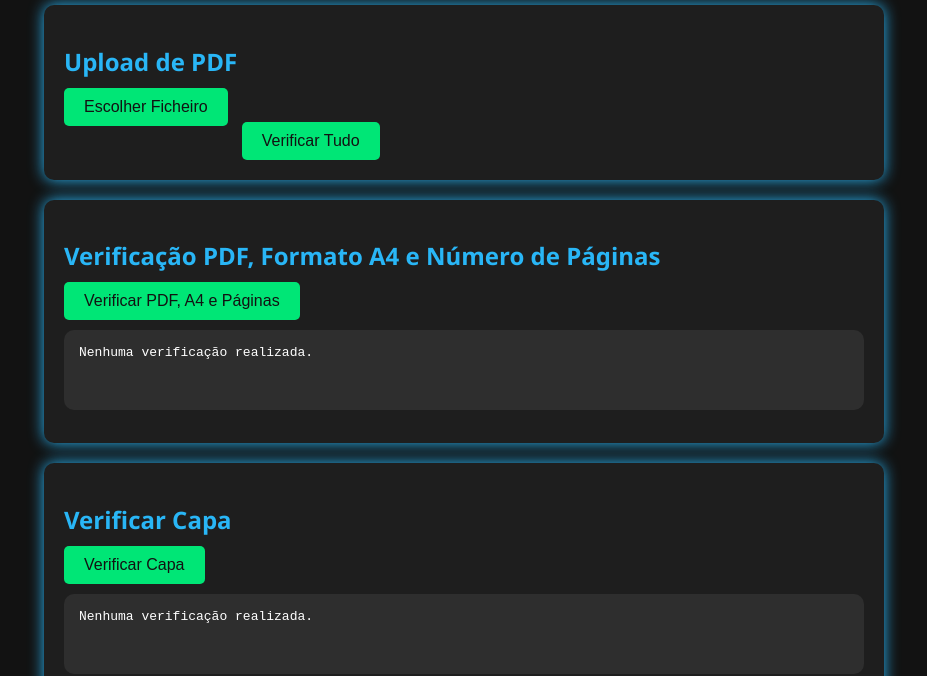
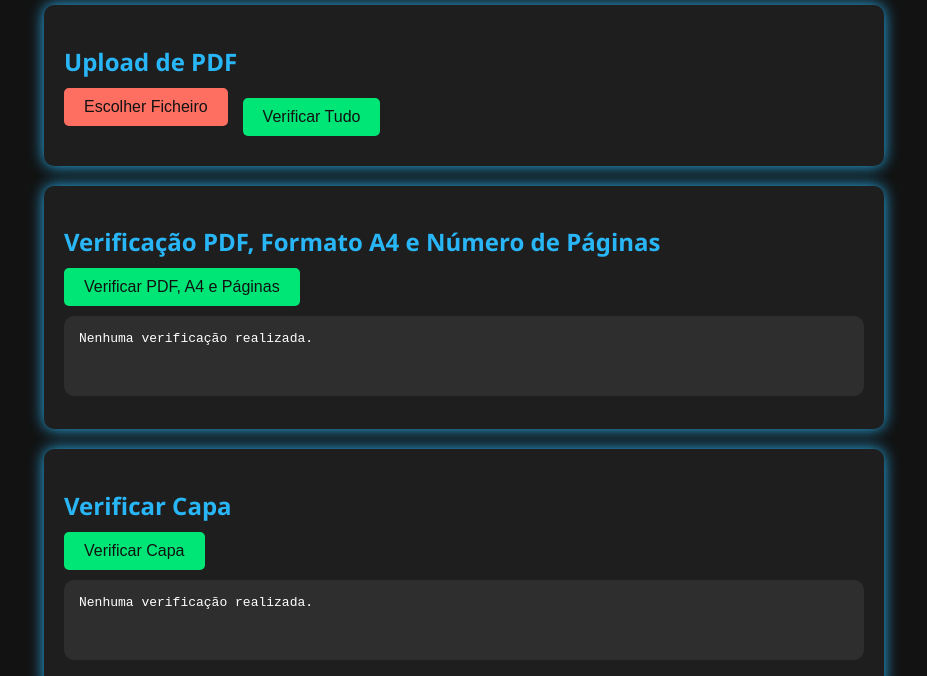
Before and after one commit to DanielMelloFarias/EmpreendaSENAC2024, a plain HTML site: page static/index.html in a window 1280 px wide. Shown: the part 124-800 px from the top of the page, without its empty margins (176-1103 px from the left). Drawn offline with Linux system fonts and the light colour scheme.

Commit message:
ajsutei umas coisas do index.. botao de input

```diff
--- a/static/index.html
+++ b/static/index.html
@@ -41,9 +41,10 @@
             overflow: hidden;
             display: inline-block;
             margin-bottom: 20px;
+            margin-right: 15px;
         }
         .file-input-wrapper button {
-            background-color: #00e676;
+            background-color: #ff6f61;
             color: #121212;
             border: none;
             padding: 10px 20px;
@@ -54,7 +55,7 @@
             display: inline-block;
         }
         .file-input-wrapper button:hover {
-            background-color: #29b6f6;
+            background-color: #ff8a65;
         }
         .file-input-wrapper input[type="file"] {
             font-size: 100px;
@@ -64,6 +65,11 @@
             opacity: 0;
             cursor: pointer;
         }
+        .button-wrapper {
+            display: flex;
+            align-items: center;
+            justify-content: flex-start;
+        }
         button {
             background-color: #00e676;
             color: #121212;
@@ -72,7 +78,6 @@
             font-size: 1em;
             cursor: pointer;
             border-radius: 5px;
-            margin-right: 10px;
             transition: background-color 0.3s;
         }
         button:hover {
@@ -103,11 +108,13 @@
 
     <div class="container">
         <h2>Upload de PDF</h2>
-        <div class="file-input-wrapper">
-            <button>Escolher Ficheiro</button>
-            <input type="file" id="fileInput" accept=".pdf">
+        <div class="button-wrapper">
+            <div class="file-input-wrapper">
+                <button>Escolher Ficheiro</button>
+                <input type="file" id="fileInput" accept=".pdf">
+            </div>
+            <button id="verificarTudoBtn">Verificar Tudo</button>
         </div>
-        <button id="verificarTudoBtn">Verificar Tudo</button>
         <div id="loadingGlobal" class="loading">Carregando...</div>
     </div>
 
@@ -172,8 +179,8 @@
             } else if (analysisType === "fontes") {
                 const message = result.message || "Não foi possível obter o resultado.";
                 const details = result.details || [];
-                console.log ("Resposta: ", result.message);
-                console.log ("Erros: ", result.details);
+                //console.log ("Resposta: ", result.message);
+                //console.log ("Erros: ", result.details);
 
                 // Combina a mensagem principal com os detalhes em um único objeto
                 result = {
```
Also changed, not shown: 1 other file.
